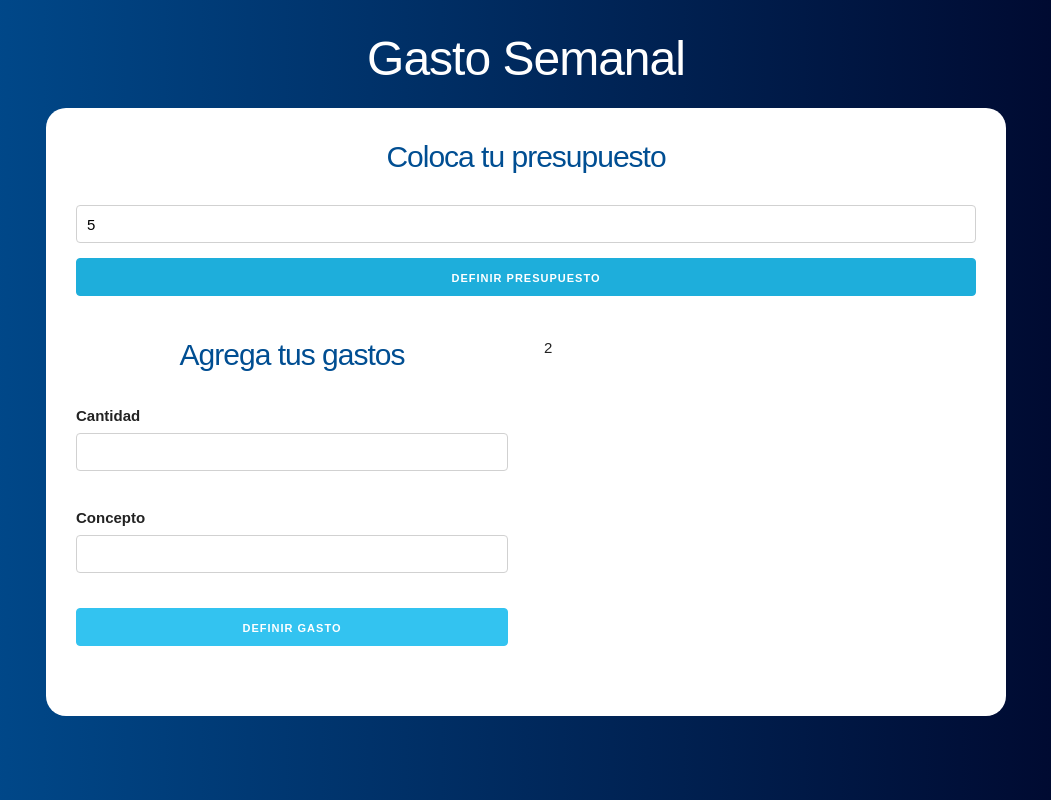
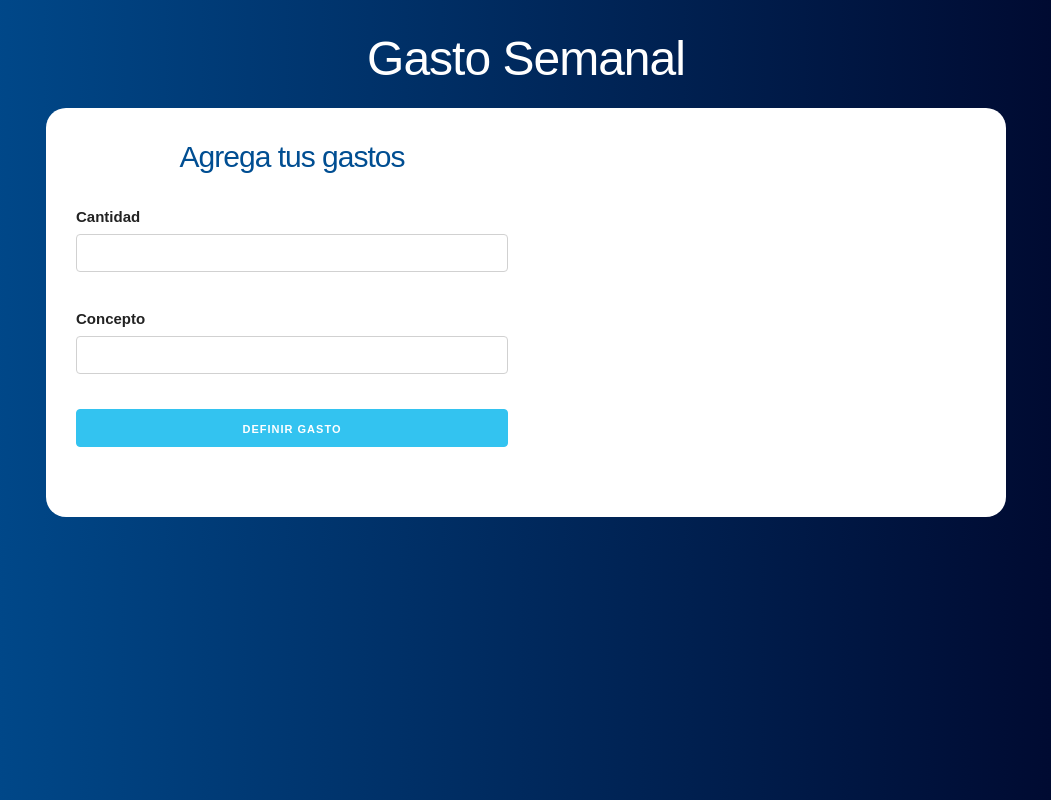
Before and after one commit to santiago-rodrig/budget, a React (Create React App) app: page / in a window 1280 px wide. Both pictures are taken after typing "5" into the empty fields and a click on the input "Definir Presupuesto". Shown: the whole page, without its empty margins (114-1165 px from the left). Built offline with nearby package versions, Linux system fonts and the light colour scheme.

Commit message:
feature: show question conditionally

```diff
--- a/src/App.js
+++ b/src/App.js
@@ -5,19 +5,25 @@ import Form from './components/Form';
 function App() {
   const [budget, setBudget] = useState(0);
   const [remaining, setRemaining] = useState(0);
+  const [showQuestion, setShowQuestion] = useState(true);
 
   return (
     <div className="container">
       <header>
         <h1>Gasto Semanal</h1>
         <div className="contenido-principal contenido">
-          <Question setBudget={setBudget} setRemaining={setRemaining} />
-          <div className="row">
-            <div className="one-half column">
-              <Form />
+          {showQuestion ? <Question setBudget={setBudget} setRemaining={setRemaining} setShowQuestion={setShowQuestion} /> : null}
+          {
+            showQuestion ?
+            null :
+            <div className="row">
+              <div className="one-half column">
+                <Form />
+              </div>
+              <div className="one-half column">
+              </div>
             </div>
-            <div className="one-half column">2</div>
-          </div>
+          }
         </div>
       </header>
     </div>
--- a/src/components/Question.js
+++ b/src/components/Question.js
@@ -1,7 +1,7 @@
 import React, { Fragment, useState } from 'react'
 import Error from './Error';
 
-const Question = ({ setBudget, setRemaining }) => {
+const Question = ({ setBudget, setRemaining, setShowQuestion }) => {
   const [quantity, setQuantity] = useState(0);
   const [error, setError] = useState(false);
 
@@ -21,6 +21,7 @@ const Question = ({ setBudget, setRemaining }) => {
     setError(false);
     setBudget(quantity);
     setRemaining(quantity);
+    setShowQuestion(false);
   }
 
   return (
```
